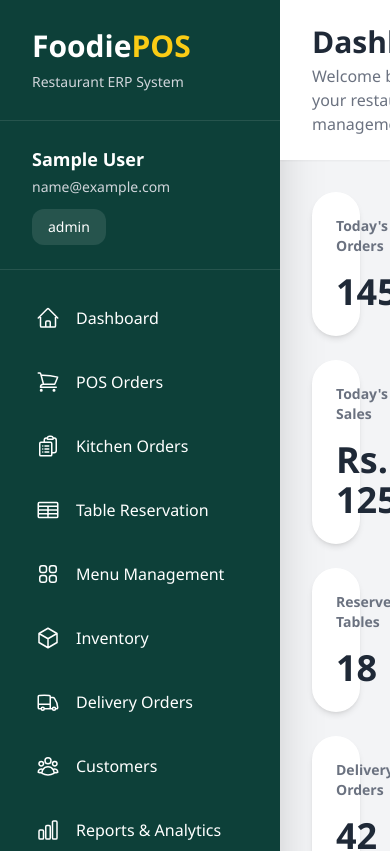
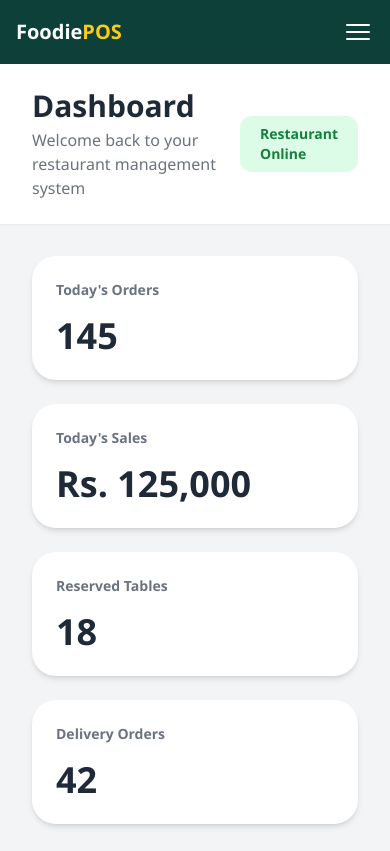
Before and after one commit to Danishhafeez786/restaurant-erp, a React (Vite) app in the folder restaurant-erp-frontend/: page /dashboard in a window 390 px wide. Shown: the top 851 px of the page. Built offline with nearby package versions, Linux system fonts and the light colour scheme; sample sign-in values are in the browser's storage.

Commit message:
sidebar mobile responsive

```diff
--- a/restaurant-erp-frontend/src/components/Sidebar.jsx
+++ b/restaurant-erp-frontend/src/components/Sidebar.jsx
@@ -1,3 +1,6 @@
+import { useState } from "react";
+import { useNavigate } from "react-router-dom";
+
 import {
   HomeIcon,
   ShoppingCartIcon,
@@ -9,12 +12,13 @@ import {
   ChartBarIcon,
   TableCellsIcon,
   ArrowRightOnRectangleIcon,
+  Bars3Icon,
+  XMarkIcon,
 } from "@heroicons/react/24/outline";
-
-import { useNavigate } from "react-router-dom";
 
 const Sidebar = () => {
   const navigate = useNavigate();
+  const [isOpen, setIsOpen] = useState(false);
 
   const user = JSON.parse(localStorage.getItem("user"));
 
@@ -75,7 +79,68 @@ const Sidebar = () => {
   ];
 
   return (
-    <div className="w-[280px] bg-[#0d4039] text-white flex flex-col shadow-2xl">
+  <>
+    {/* MOBILE HEADER */}
+    <div className="lg:hidden bg-[#0d4039] text-white px-4 py-4 flex justify-between items-center">
+      <h1 className="text-xl font-bold">
+        Foodie
+        <span className="text-yellow-400">POS</span>
+      </h1>
+
+      <button onClick={() => setIsOpen(true)}>
+        <Bars3Icon className="w-8 h-8" />
+      </button>
+    </div>
+
+    {/* OVERLAY */}
+    {isOpen && (
+      <div
+        className="fixed inset-0 bg-black/50 z-40 lg:hidden"
+        onClick={() => setIsOpen(false)}
+      />
+    )}
+
+    {/* MOBILE MENU */}
+    <div
+      className={`
+        fixed top-0 left-0 h-screen w-full
+        bg-[#0d4039]
+        z-50
+        transform transition-transform duration-300
+        lg:hidden
+        ${isOpen ? "translate-x-0" : "-translate-x-full"}
+      `}
+    >
+      {/* CLOSE BUTTON */}
+      <div className="flex justify-between items-center p-5">
+        <h1 className="text-2xl font-bold text-white">
+          Foodie
+          <span className="text-yellow-400">POS</span>
+        </h1>
+
+        <button onClick={() => setIsOpen(false)}>
+          <XMarkIcon className="w-8 h-8 text-white" />
+        </button>
+      </div>
+
+      <nav className="flex flex-col items-center justify-center h-[80%] gap-8 text-white">
+        {menuItems.map((item) => (
+          <button
+            key={item.title}
+            onClick={() => {
+              navigate(item.path);
+              setIsOpen(false);
+            }}
+            className="text-2xl font-medium hover:text-yellow-400"
+          >
+            {item.title}
+          </button>
+        ))}
+      </nav>
+    </div>
+
+    {/* DESKTOP SIDEBAR */}
+    <div className="hidden lg:flex w-[280px] bg-[#0d4039] text-white flex-col shadow-2xl">
       {/* LOGO */}
       <div className="px-8 py-7 border-b border-white/10">
         <h1 className="text-3xl font-extrabold">
@@ -128,14 +193,15 @@ const Sidebar = () => {
         </button>
       </div>
     </div>
-  );
+  </>
+);
 };
 
 const SidebarItem = ({ icon, title, onClick }) => {
   return (
     <button
       onClick={onClick}
-      className="w-full flex items-center gap-4 px-5 py-4 rounded-2xl hover:bg-white/10 text-left"
+      className="w-full flex items-center gap-4 px-5 py-4 rounded-2xl hover:bg-white/10 transition"
     >
       {icon}
       <span>{title}</span>
--- a/restaurant-erp-frontend/src/pages/Dashboard.jsx
+++ b/restaurant-erp-frontend/src/pages/Dashboard.jsx
@@ -2,10 +2,10 @@ import Sidebar from "../components/Sidebar";
 
 const Dashboard = () => {
   return (
-    <div className="min-h-screen bg-gray-100 flex">
-      <Sidebar />
+    <div className="min-h-screen bg-gray-100 lg:flex">
+        <Sidebar />
 
-      <div className="flex-1 overflow-y-auto">
+        <div className="flex-1 overflow-y-auto">
         {/* HEADER */}
         <div className="bg-white px-8 py-6 shadow-sm flex items-center justify-between">
           <div>
```
